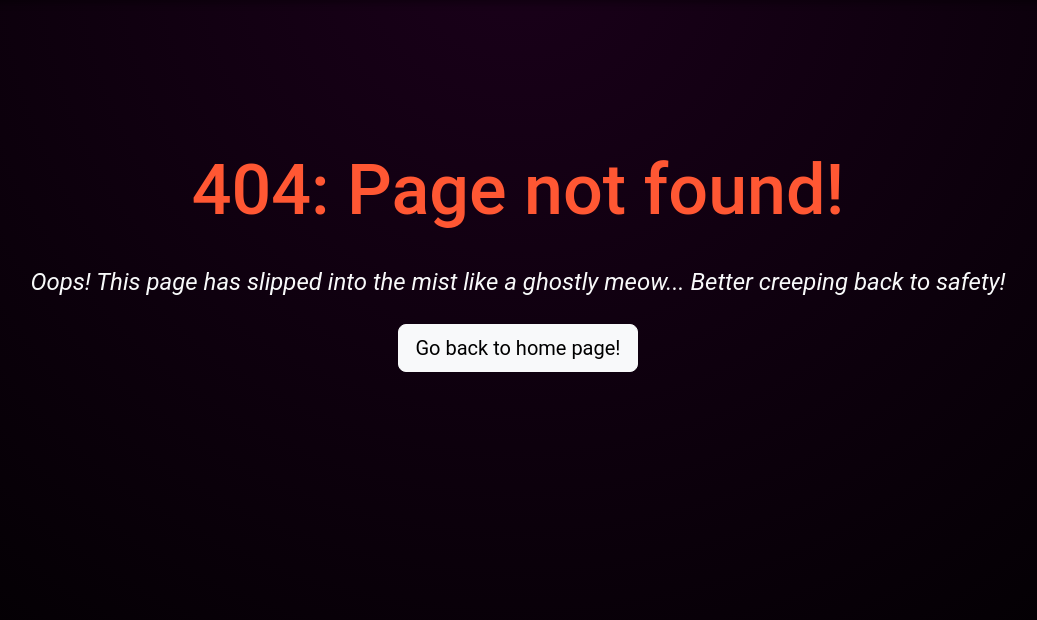
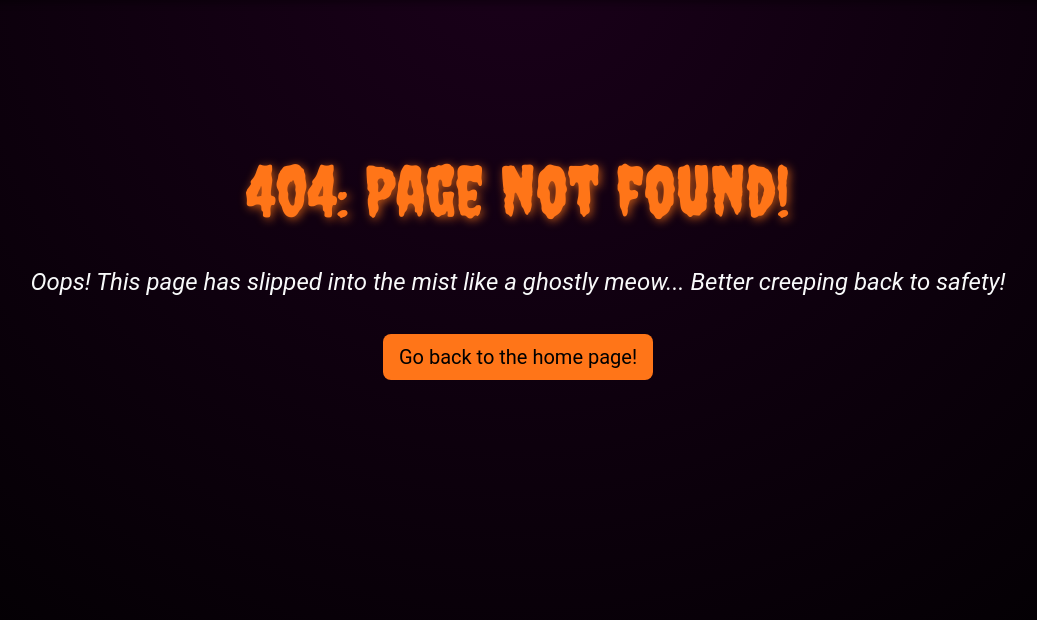
Before and after one commit to hannahro15/CI-Halloween-Hackathon-25, a Django app: page /404/ in a window 1280 px wide. Shown: the part 66-686 px from the top of the page, without its empty margins (122-1159 px from the left). Run offline with Django 4.2, Linux system fonts and the light colour scheme.

Commit message:
Add halloween styling to the 404 and 500 error pages

```diff
--- a/templates/404.html
+++ b/templates/404.html
@@ -7,13 +7,13 @@
 <div class="container">
     <div class="row my-5 py-md-5">
         <div class="text-center">
-            <h1>404: Page not found!</h1>
+            <h1 class="spooky-text">404: Page not found!</h1>
             <br>
             <p class="text-center" id="error-message">
                 Oops! This page has slipped into the mist like a ghostly meow... Better creeping back to safety!
             </p>
             <p>
-                <a href="{% url 'index' %}" class="btn btn-lg btn-light m-1">Go back to home page!</a>
+                <a href="{% url 'index' %}" class="btn btn-warning btn-lg mt-3">Go back to the home page!</a>
             </p>
         </div>
 
--- a/templates/500.html
+++ b/templates/500.html
@@ -7,7 +7,7 @@
 <div class="container">
     <div class="row my-5 py-md-5">
         <div class="text-center">
-            <h1>500: Page not found!</h1>
+            <h1 class="spooky-text">500: Page not found!</h1>
             <br>
             <p class="text-center" id="error-message">
                 Something startled our server cat under the full moon.
@@ -15,7 +15,7 @@ It hissed, knocked over a few potions, and vanished into the shadows.
 We’re lighting a candle and waiting for it to return.
             </p>
             <p>
-                <a href="{% url 'index' %}" class="btn btn-lg btn-light m-1">Go back to home page!</a>
+                <a href="{% url 'index' %}" class="btn btn-warning btn-lg mt-3">Go back to the home page!</a>
             </p>
         </div>
 
```
